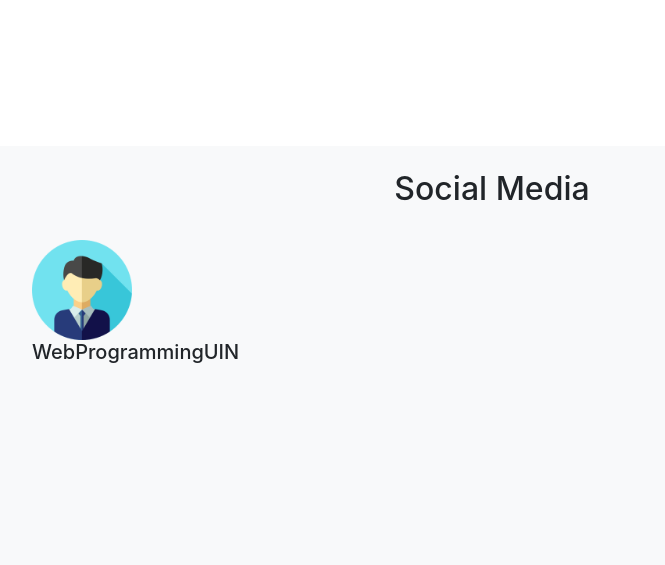
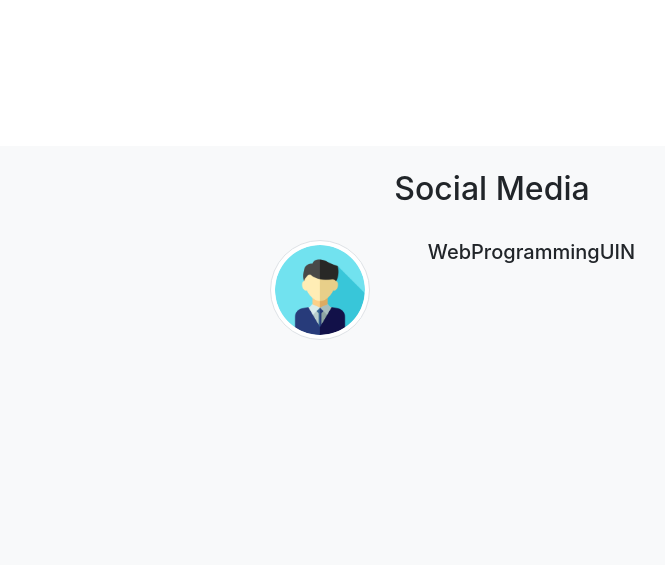
Before and after one commit to ririn-afifah/Rest-API_ririn, a PHP site: page / in a window 1280 px wide. Shown: the part 869-1434 px from the top of the page, without its empty margins (148-813 px from the left). Run offline with PHP 8.4, Linux system fonts and the light colour scheme.

Commit message:
mengubah gambar jadi bulat

```diff
--- a/wpu_portofolio/index.php
+++ b/wpu_portofolio/index.php
@@ -83,14 +83,14 @@
           <div class="col-md-5">
             <div class="row">
               <div class="col-md-4">
-                <img src="img/profile1.png" width="100">
+                <img src="img/profile1.png" width="100" class="rounded-circle img-thumbnail">
               </div>
-              <div class="col-md-8"></div>
+              <div class="col-md-8">
+                <h5>WebProgrammingUIN</h5>
+              </div>
             </div>
-            <h5>WebProgrammingUIN</h5>
+            <div class="col-md-5"></div>
           </div>
-          <div class="col-md-5"></div>
-        </div>
        </div>
      </section>
 
```
